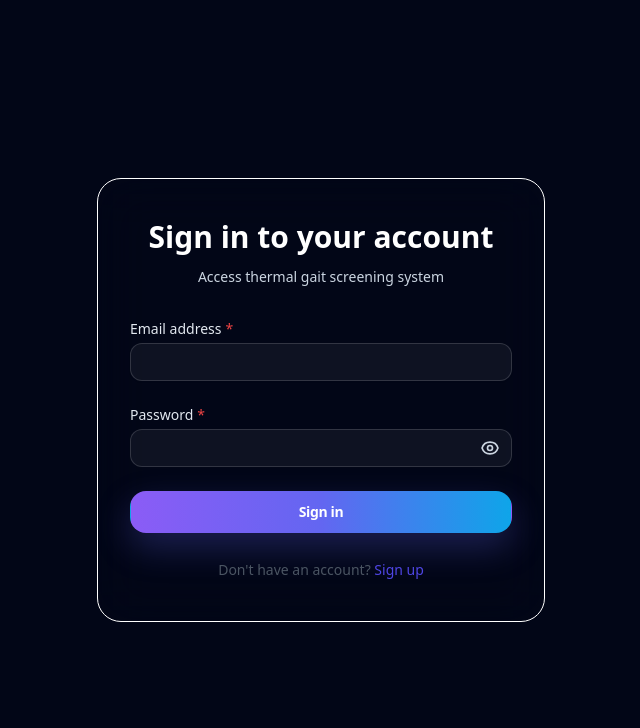
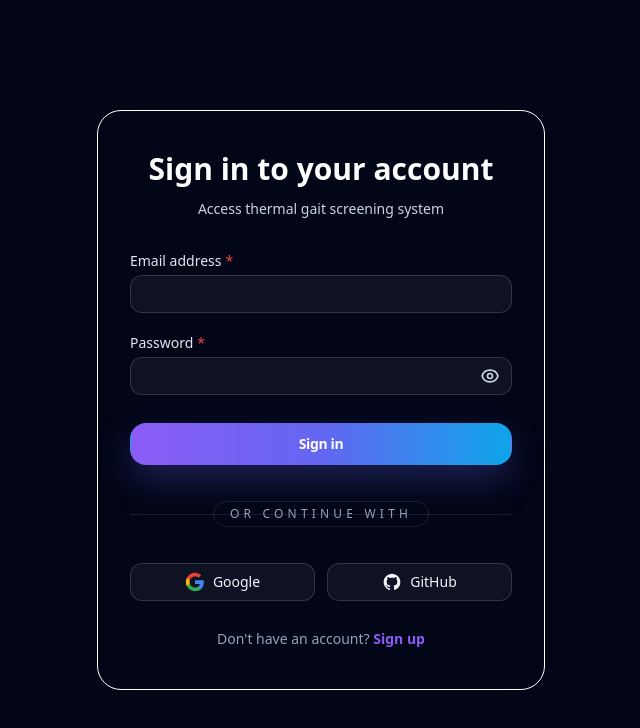
Before and after one commit to Caldwell10/Gait-Analysis-For-Firearm-Detection, a Next.js app in the folder apps/pwa/: page /auth/login in a window 1280 px wide. Shown: the top 728 px of the page, without its empty margins (319-959 px from the left). Built offline with nearby package versions, Linux system fonts and the light colour scheme; no server answers.

Commit message:
feat: refresh auth forms and handle OAuth callback redirect

```diff
--- a/apps/pwa/app/auth/login/page.tsx
+++ b/apps/pwa/app/auth/login/page.tsx
@@ -71,14 +71,17 @@ export default function LoginPage() {
     }
   };
 
+  const handleOAuthLogin = (provider: 'google' | 'github') => {
+    const apiUrl = process.env.NEXT_PUBLIC_API_URL || 'http://localhost:8000';
+    window.location.href = `${apiUrl}/auth/oauth/${provider}/login`;
+  };
+
   return (
-    <AuthLayout
-      title="Sign in to your account"
-      description="Access thermal gait screening system"
-    >
-      <form onSubmit={handleSubmit(onSubmit)} className="space-y-6">
+    <AuthLayout title="Sign in to your account" description="Access thermal gait screening system">
+      <form onSubmit={handleSubmit(onSubmit)} className="space-y-7 body-font">
         <FormError error={serverError} />
 
+        <div className="space-y-5">
           <TextField
             label="Email address"
             type="email"
@@ -95,28 +98,75 @@ export default function LoginPage() {
             {...register('password')}
             error={errors.password?.message}
           />
+        </div>
 
-        <Button
-          type="submit"
-          className="w-full"
-          loading={loading}
-          disabled={loading}
-        >
-          {loading ? 'Signing in...' : 'Sign in'}
+        <Button type="submit" className="w-full" loading={loading} disabled={loading}>
+          {loading ? 'Signing in…' : 'Sign in'}
         </Button>
 
-        <div className="text-center">
-          <span className="text-sm text-gray-600">
-            Don't have an account?{' '}
-            <a
-              href="/auth/signup"
-              className="font-medium text-indigo-600 hover:text-indigo-500"
-            >
+        <div className="relative py-2">
+          <div className="absolute inset-0 flex items-center">
+            <div className="w-full border-t border-white/10" />
+          </div>
+          <div className="relative flex justify-center">
+            <span className="rounded-full border border-white/10 bg-[var(--tg-color-bg)] px-4 py-1 text-xs uppercase tracking-[0.35em] text-slate-400 heading-font">
+              Or continue with
+            </span>
+          </div>
+        </div>
+
+        <div className="grid grid-cols-2 gap-3">
+          <OAuthButton provider="google" loading={loading} onClick={handleOAuthLogin} />
+          <OAuthButton provider="github" loading={loading} onClick={handleOAuthLogin} />
+        </div>
+
+        <p className="text-center text-sm text-slate-400">
+          Don&apos;t have an account?{' '}
+          <a href="/auth/signup" className="font-semibold text-[#8b5cf6] hover:text-[#a855f7]">
             Sign up
           </a>
-          </span>
-        </div>
+        </p>
       </form>
     </AuthLayout>
   );
 }
+
+function OAuthButton({
+  provider,
+  onClick,
+  loading,
+}: {
+  provider: 'google' | 'github';
+  onClick: (provider: 'google' | 'github') => void;
+  loading: boolean;
+}) {
+  const isGoogle = provider === 'google';
+  const label = isGoogle ? 'Google' : 'GitHub';
+
+  return (
+    <button
+      type="button"
+      onClick={() => onClick(provider)}
+      disabled={loading}
+      className="flex w-full items-center justify-center gap-2 rounded-xl border border-white/15 bg-white/5 px-4 py-2 text-sm font-medium text-slate-100 transition hover:bg-white/10 disabled:cursor-not-allowed disabled:opacity-50 heading-font"
+    >
+      {isGoogle ? (
+        <svg className="h-5 w-5" viewBox="0 0 24 24">
+          <path fill="#4285F4" d="M22.56 12.25c0-.78-.07-1.53-.2-2.25H12v4.26h5.92c-.26 1.37-1.04 2.53-2.21 3.31v2.77h3.57c2.08-1.92 3.28-4.74 3.28-8.09z" />
+          <path fill="#34A853" d="M12 23c2.97 0 5.46-.98 7.28-2.66l-3.57-2.77c-.98.66-2.23 1.06-3.71 1.06-2.86 0-5.29-1.93-6.16-4.53H2.18v2.84C3.99 20.53 7.7 23 12 23z" />
+          <path fill="#FBBC05" d="M5.84 14.09c-.22-.66-.35-1.36-.35-2.09s.13-1.43.35-2.09V7.07H2.18C1.43 8.55 1 10.22 1 12s.43 3.45 1.18 4.93l2.85-2.22.81-.62z" />
+          <path fill="#EA4335" d="M12 5.38c1.62 0 3.06.56 4.21 1.64l3.15-3.15C17.45 2.09 14.97 1 12 1 7.7 1 3.99 3.47 2.18 7.07l3.66 2.84c.87-2.6 3.3-4.53 6.16-4.53z" />
+        </svg>
+      ) : (
+        <svg className="h-5 w-5" fill="currentColor" viewBox="0 0 24 24">
+          <path
+            fillRule="evenodd"
+            d="M12 2C6.477 2 2 6.484 2 12.017c0 4.425 2.865 8.18 6.839 9.504.5.092.682-.217.682-.483 0-.237-.008-.868-.013-1.703-2.782.605-3.369-1.343-3.369-1.343-.454-1.158-1.11-1.466-1.11-1.466-.908-.62.069-.608.069-.608 1.003.07 1.531 1.032 1.531 1.032.892 1.53 2.341 1.088 2.91.832.092-.647.35-1.088.636-1.338-2.22-.253-4.555-1.113-4.555-4.951 0-1.093.39-1.988 1.029-2.688-.103-.253-.446-1.272.098-2.65 0 0 .84-.27 2.75 1.026A9.564 9.564 0 0112 6.844c.85.004 1.705.115 2.504.337 1.909-1.296 2.747-1.027 2.747-1.027.546 1.379.202 2.398.1 2.651.64.7 1.028 1.595 1.028 2.688 0 3.848-2.339 4.695-4.566 4.943.359.309.678.92.678 1.855 0 1.338-.012 2.419-.012 2.747 0 .268.18.58.688.482A10.019 10.019 0 0022 12.017C22 6.484 17.522 2 12 2z"
+            clipRule="evenodd"
+          />
+        </svg>
+      )}
+      {label}
+    </button>
+  );
+}
--- /dev/null
+++ b/apps/pwa/app/auth/oauth/callback/page.tsx
@@ -0,0 +1,48 @@
+'use client';
+
+import { useEffect, useState } from 'react';
+import { useRouter, useSearchParams } from 'next/navigation';
+import { setAuthToken } from '../../../../src/lib/api';
+import { useSession } from '../../../../src/lib/session';
+
+export default function OAuthCallbackPage() {
+  const searchParams = useSearchParams();
+  const router = useRouter();
+  const { refreshSession } = useSession();
+  const [statusMessage, setStatusMessage] = useState('Finishing sign-in...');
+
+  useEffect(() => {
+    const token = searchParams.get('token');
+
+    async function finalizeLogin() {
+      if (!token) {
+        setStatusMessage('Missing login token. Redirecting to sign-in...');
+        setTimeout(() => router.replace('/auth/login?error=oauth_callback'), 1500);
+        return;
+      }
+
+      // Persist the access token for API requests
+      setAuthToken(token);
+
+      try {
+        await refreshSession();
+        router.replace('/dashboard');
+      } catch (error) {
+        console.error('Failed to refresh session after OAuth login:', error);
+        setStatusMessage('Could not load your session. Redirecting to sign-in...');
+        setTimeout(() => router.replace('/auth/login?error=oauth_session'), 1500);
+      }
+    }
+
+    finalizeLogin();
+  }, [searchParams, refreshSession, router]);
+
+  return (
+    <div className="min-h-screen flex items-center justify-center bg-gray-50">
+      <div className="text-center">
+        <div className="animate-spin rounded-full h-12 w-12 border-b-2 border-emerald-600 mx-auto"></div>
+        <p className="mt-4 text-gray-600 text-sm">{statusMessage}</p>
+      </div>
+    </div>
+  );
+}
--- a/apps/pwa/app/auth/signup/page.tsx
+++ b/apps/pwa/app/auth/signup/page.tsx
@@ -60,13 +60,11 @@ export default function SignupPage() {
   };
 
   return (
-    <AuthLayout
-      title="Create your account"
-      description="Get started with thermal gait screening"
-    >
-      <form onSubmit={handleSubmit(onSubmit)} className="space-y-6">
+    <AuthLayout title="Create your account" description="Get started with thermal gait screening">
+      <form onSubmit={handleSubmit(onSubmit)} className="space-y-7 body-font">
         <FormError error={serverError} />
 
+        <div className="space-y-5">
           <TextField
             label="Email address"
             type="email"
@@ -92,27 +90,18 @@ export default function SignupPage() {
             {...register('confirmPassword')}
             error={errors.confirmPassword?.message}
           />
+        </div>
 
-        <Button
-          type="submit"
-          className="w-full"
-          loading={loading}
-          disabled={loading}
-        >
-          {loading ? 'Creating account...' : 'Create account'}
+        <Button type="submit" className="w-full" loading={loading} disabled={loading}>
+          {loading ? 'Creating account…' : 'Create account'}
         </Button>
 
-        <div className="text-center">
-          <span className="text-sm text-gray-600">
+        <p className="text-center text-sm text-slate-400">
           Already have an account?{' '}
-            <a
-              href="/login"
-              className="font-medium text-indigo-600 hover:text-indigo-500"
-            >
+          <a href="/auth/login" className="font-semibold text-[#8b5cf6] hover:text-[#a855f7]">
             Sign in
           </a>
-          </span>
-        </div>
+        </p>
       </form>
     </AuthLayout>
   );
--- a/apps/pwa/src/components/AuthGuard.tsx
+++ b/apps/pwa/src/components/AuthGuard.tsx
@@ -4,7 +4,13 @@ import { useEffect } from 'react';
 import { useRouter, usePathname } from 'next/navigation';
 import { useSession } from '../lib/session';
 
-const PUBLIC_ROUTES = ['/auth/login', '/auth/signup', '/auth/forgot-password', '/auth/reset-password'];
+const PUBLIC_ROUTES = [
+  '/auth/login',
+  '/auth/signup',
+  '/auth/forgot-password',
+  '/auth/reset-password',
+  '/auth/oauth/callback',
+];
 
 interface AuthGuardProps {
   children: React.ReactNode;
```
Lines whose indentation alone changed are shown as unchanged.
